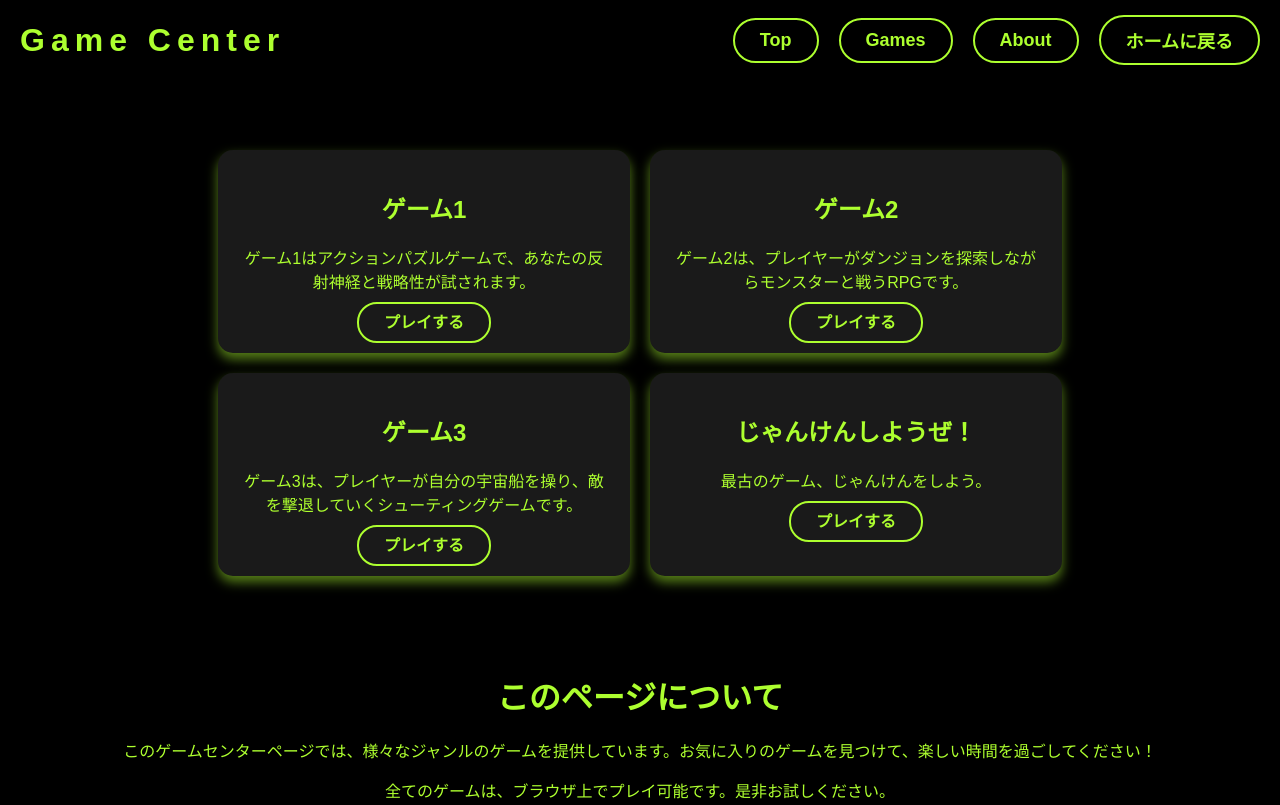
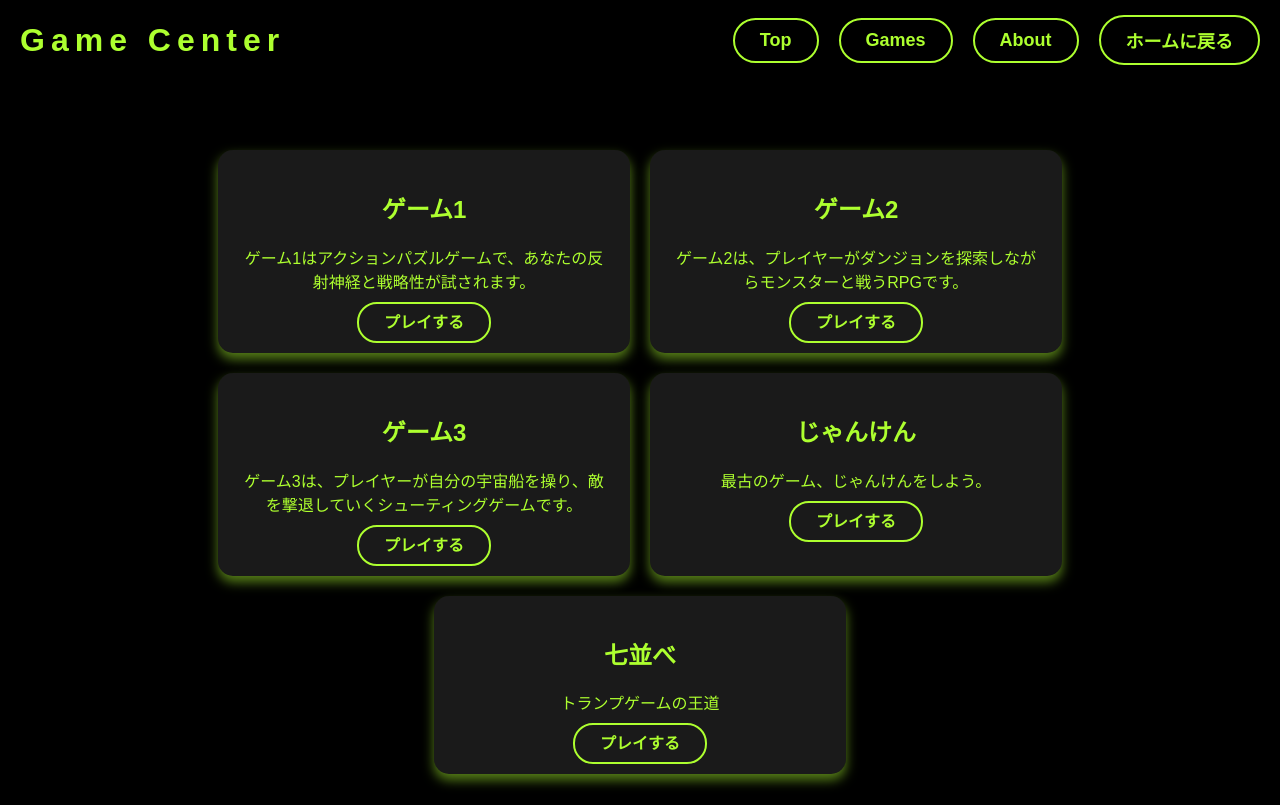
Before and after one commit to protoLHT/protolht.github.io, a plain HTML site: page gamecenter/index.html in a window 1280 px wide. Shown: the top 805 px of the page. Drawn offline with Linux system fonts and the light colour scheme; a script that the page names is missing.

Commit message:
Update index.html

```diff
--- a/gamecenter/index.html
+++ b/gamecenter/index.html
@@ -36,9 +36,15 @@
         </div>
 
         <div class="content">
-            <h2 class="game-title">じゃんけんしようぜ！</h2>
+            <h2 class="game-title">じゃんけん</h2>
             <p>最古のゲーム、じゃんけんをしよう。</p>
             <a href="https://protolht.github.io/gamecenter/Rock-Paper-Scissors/index.html" class="page-link">プレイする</a>
+        </div>
+
+        <div class="content">
+            <h2 class="game-title">七並べ</h2>
+            <p>トランプゲームの王道</p>
+            <a href="https://protolht.github.io/gamecenter/Sevens/index.html" class="page-link">プレイする</a>
         </div>
     </div>
 
```
